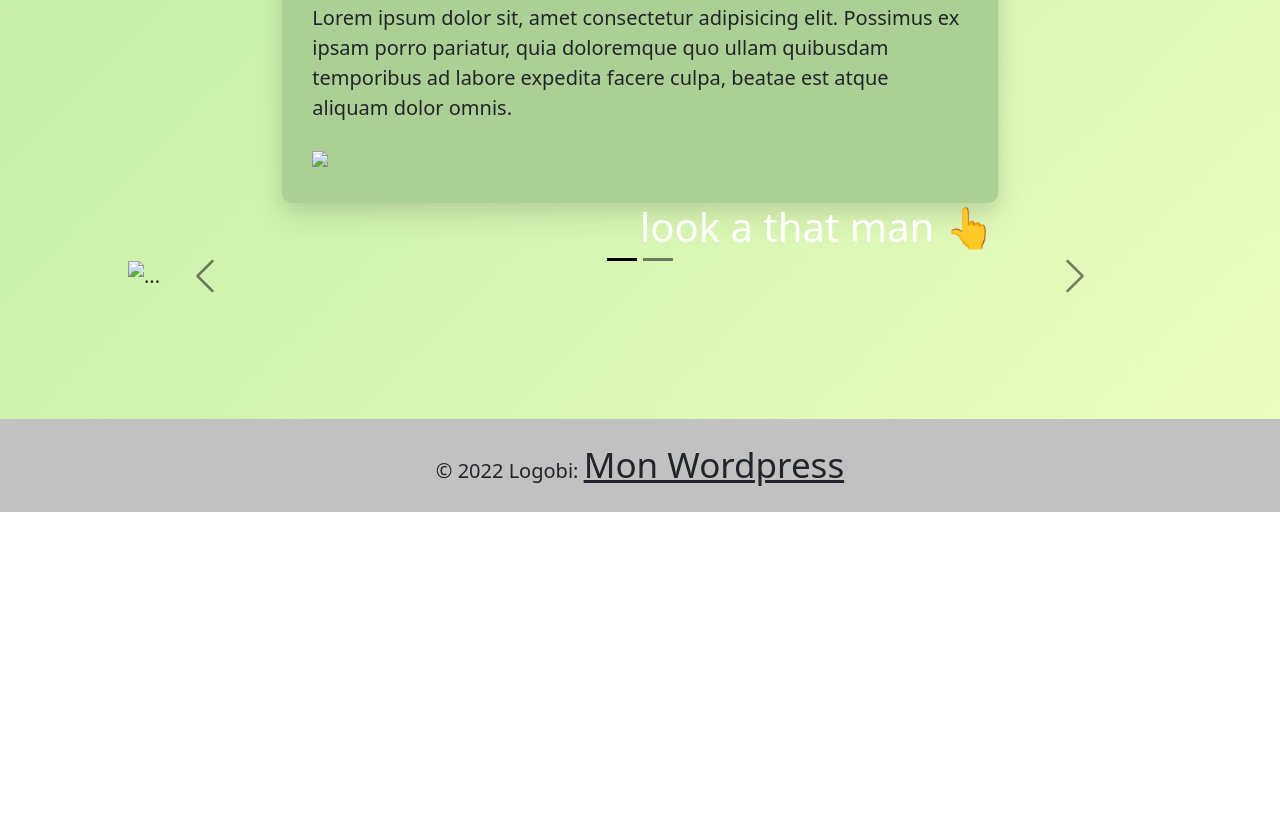
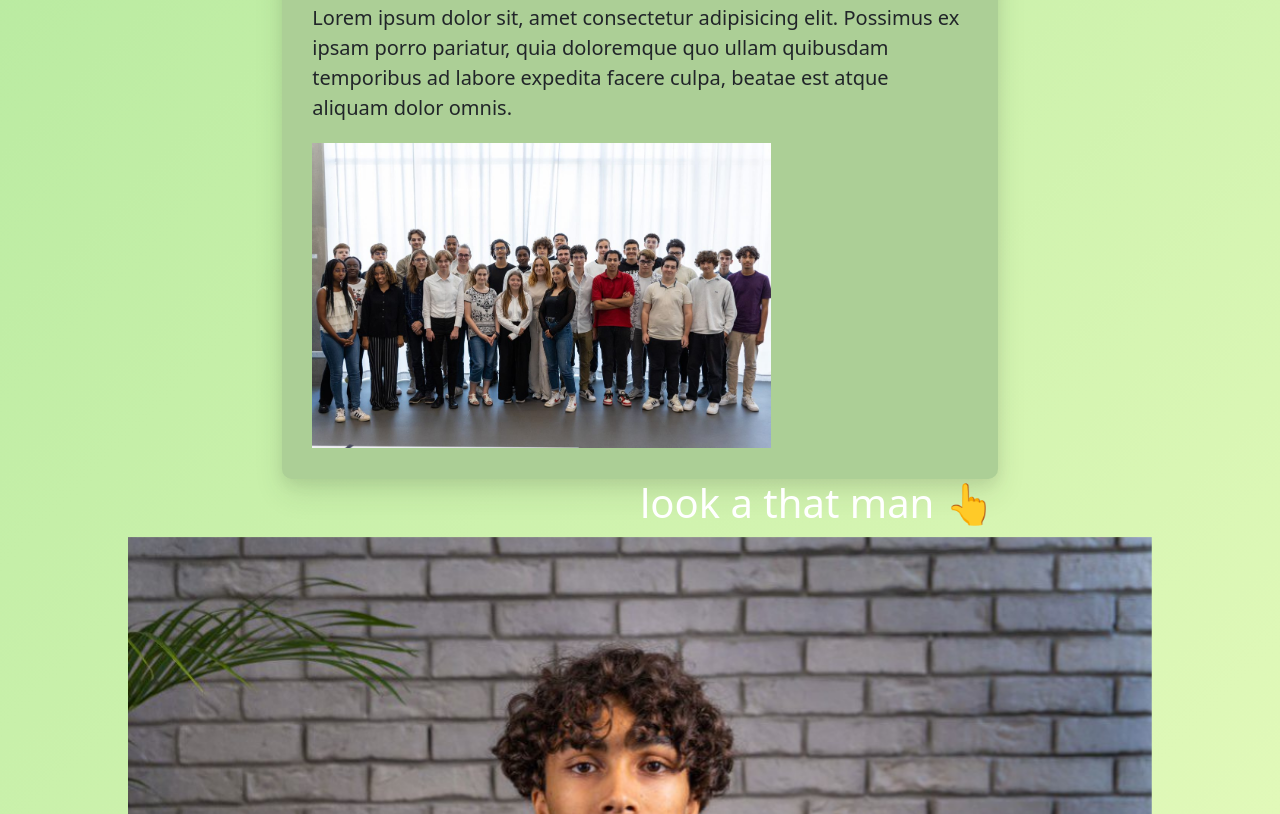
Before and after one commit to YlouMallagangx/css-ylan-elmi-khaire, a plain HTML site: page index.html in a window 1280 px wide. Shown: the part 1006-1820 px from the top of the page. Before the commit the page ends 1518 px from the top, so only its background shows below. Drawn offline with nearby package versions, Linux system fonts and the light colour scheme; the site is published under a folder, as on GitHub Pages, so addresses that start at the root find nothing.

Commit message:
Update index.html

```diff
--- a/index.html
+++ b/index.html
@@ -51,7 +51,7 @@
     </p>
     <h3>lorem imp ?</h3>
     <p>Lorem ipsum dolor sit, amet consectetur adipisicing elit. Possimus ex ipsam porro pariatur, quia doloremque quo ullam quibusdam temporibus ad labore expedita facere culpa, beatae est atque aliquam dolor omnis.</p>
-    <img src="/image/photo-classe.jpg" class="nasus">
+    <img src="image/photo-classe.jpg" class="nasus">
   </div>
 
   <h2 class="heading"> look a that man 👆</h2>
@@ -63,10 +63,10 @@
     </div>
     <div class="carousel-inner">
         <div class="carousel-item active" data-bs-interval="10000">
-            <img src="/image/photo-linkedin.jpg" class="d-block w-100" alt="...">
+            <img src="image/photo-linkedin.jpg" class="d-block w-100" alt="...">
         </div>
         <div class="carousel-item" data-bs-interval="2000">
-            <img src="/image/er.jpg" class="d-block w-100" alt="...">
+            <img src="image/er.jpg" class="d-block w-100" alt="...">
         </div>
     </div>
     <button class="carousel-control-prev" type="button" data-bs-target="#carouselExampleDark" data-bs-slide="prev">
```
